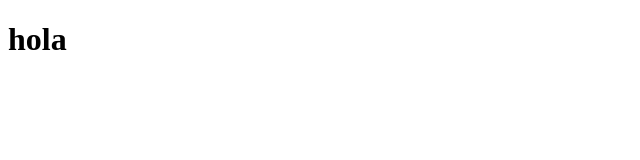
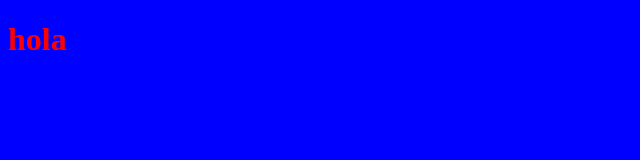
Before and after one commit to Miguel-112/CursoGit, a plain HTML site: page index.html in a window 1280 px wide. Shown: the whole page, without its empty margins (0-640 px from the left). Drawn offline with Linux system fonts and the light colour scheme.

```diff
--- /dev/null
+++ b/css/estilos.css
@@ -0,0 +1,10 @@
+
+
+body{
+    background-color: blue;
+}
+
+
+h1{
+    color: red
+}
--- a/index.html
+++ b/index.html
@@ -4,6 +4,7 @@
     <meta charset="UTF-8">
     <meta name="viewport" content="width=device-width, initial-scale=1.0">
     <title>Document</title>
+    <link href="css/estilos.css" rel="stylesheet" type="text/css">
 
 </head>
 <body>
@@ -11,5 +12,6 @@
    <h1>hola</h1>
 
 
+
 </body>
 </html>
```
Also changed, not shown: js/javascrip.js (added).
